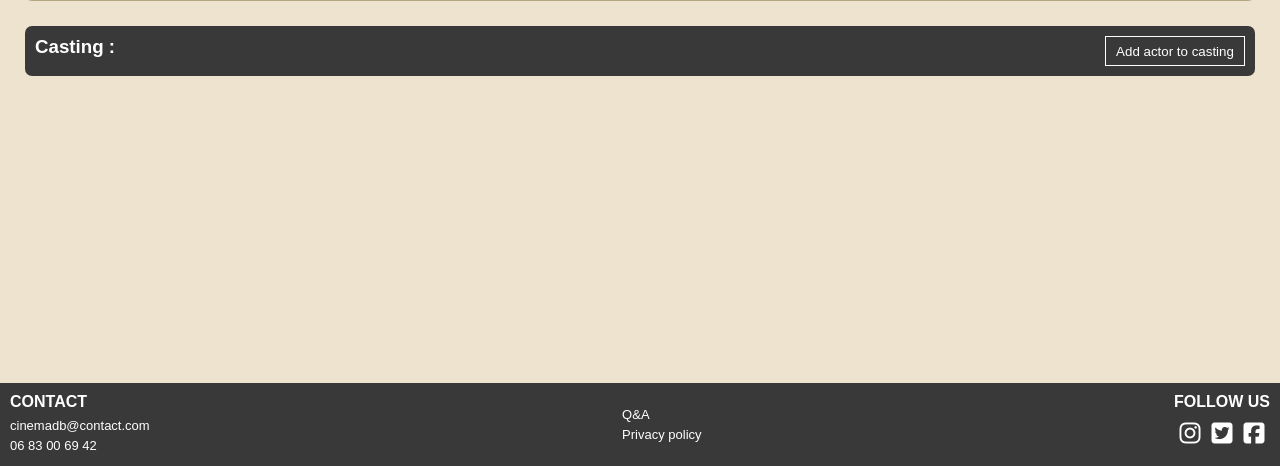
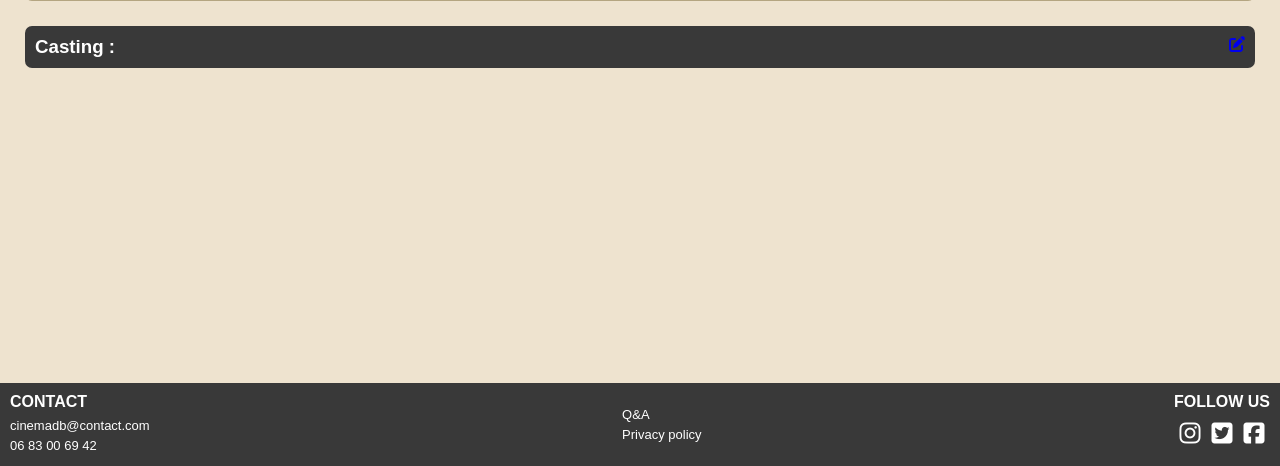
Before and after one commit to AHdev67/CinemaDB, a PHP site: page /index.php?action=infoMovie in a window 1280 px wide. Shown: the part 334-800 px from the top of the page. Run offline with PHP 8.4, Linux system fonts and the light colour scheme; data comes from the database, SQL or seed files in the repository; some libraries are stand-ins or nearby versions.

Commit message:
added edit casting buttion, modified delete movie button

```diff
--- a/view/infopage/infoMovie.php
+++ b/view/infopage/infoMovie.php
@@ -14,7 +14,7 @@
                 <i class="fa-solid fa-pen-to-square"></i>
             </a>
 
-            <a href="">
+            <a href="index.php?action=deleteMovie&id=<?= $movie["id_film"]?>" class="delete">
                 <i class="fa-solid fa-trash"></i>
             </a>
         </div>
@@ -60,7 +60,7 @@
             <h3>Casting :</h3>
 
             <a href="index.php?action=addCastingDisplay&id=<?= $movie["id_film"] ?>">
-                <button class="add">Add actor to casting</button>
+                <i class="fa-solid fa-pen-to-square"></i>
             </a>
         </div>
 
```
